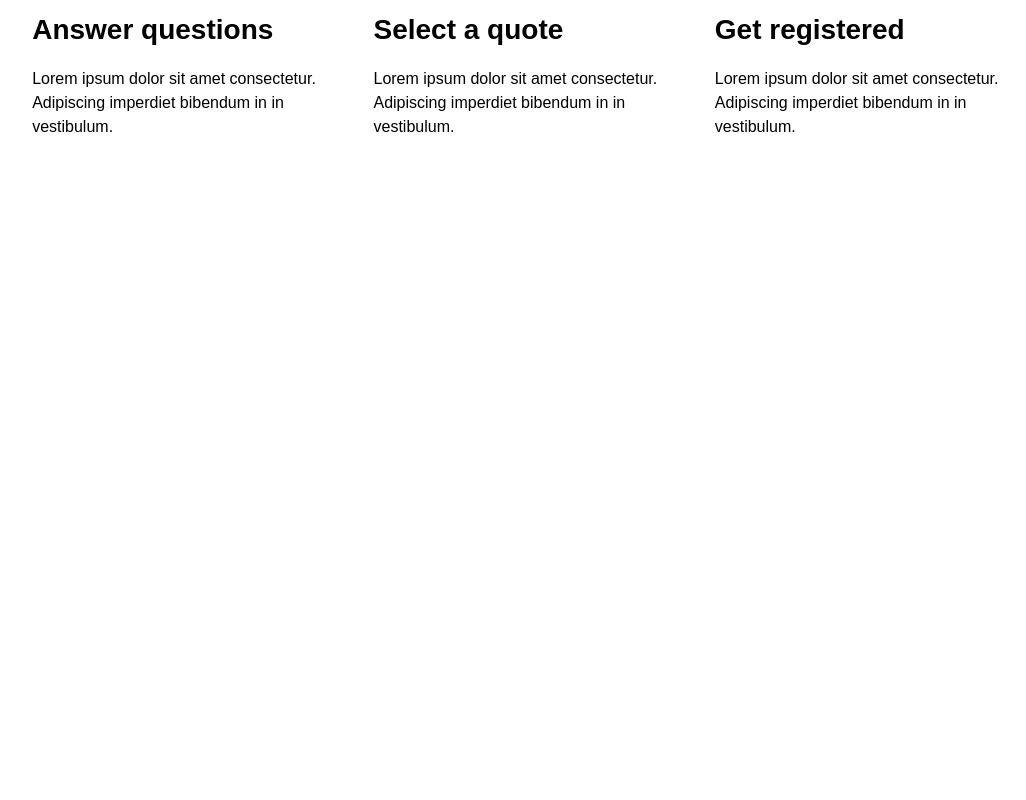
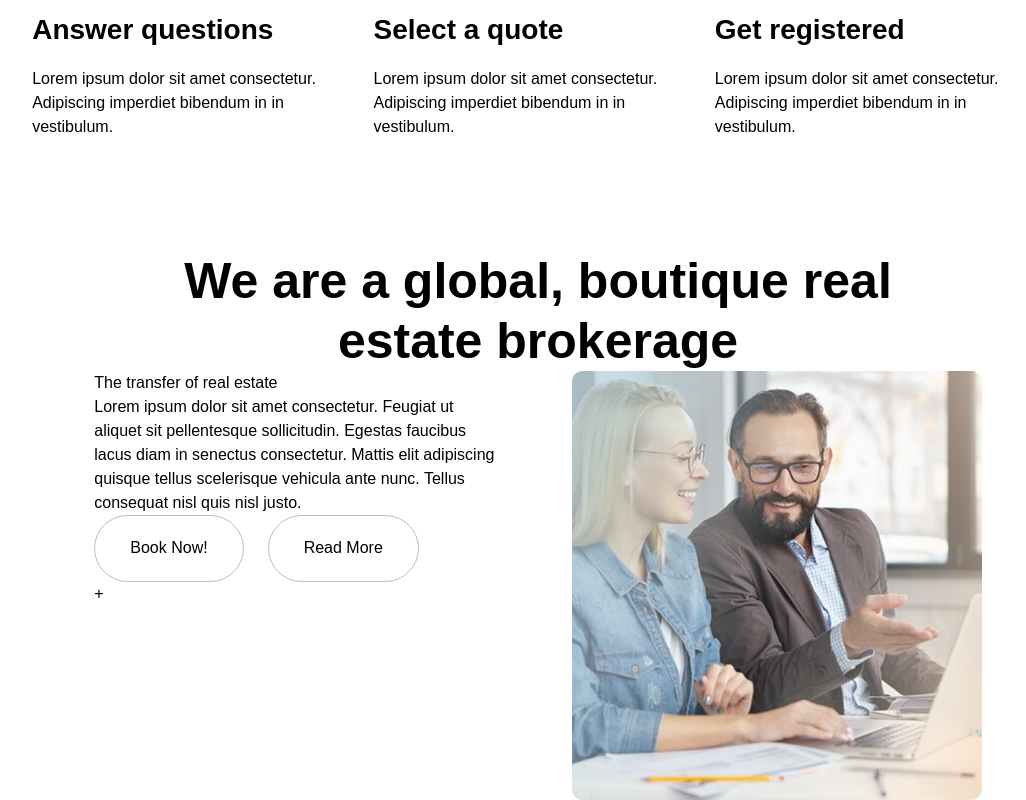
Before and after one commit to Md-Redwan/Build-Real-Estate, a React (Vite) app: page / in a window 1280 px wide. Shown: the part 1112-1912 px from the top of the page, without its empty margins (102-1128 px from the left). Before the commit the page ends 1251 px from the top, so only its background shows below. Built offline with nearby package versions, Linux system fonts and the light colour scheme.

Commit message:
About Us section is not completed yet

```diff
--- a/index.html
+++ b/index.html
@@ -4,7 +4,7 @@
     <meta charset="UTF-8" />
     <link rel="icon" type="image/svg+xml" href="/favicon.svg" />
     <meta name="viewport" content="width=device-width, initial-scale=1.0" />
-    <title>build</title>
+    <title>Real Estate Landing Page</title>
   </head>
   <body>
     <div id="root"></div>
--- a/src/App.jsx
+++ b/src/App.jsx
@@ -1,4 +1,5 @@
 import './App.css'
+import AboutUs from './components/AboutUs'
 import BasicInformation from './components/BasicInformation'
 import Hero from './components/Hero'
 import Navbar from './components/Navbar'
@@ -10,6 +11,7 @@ function App() {
     <Navbar/>
     <Hero/>
     <BasicInformation/>
+    <AboutUs/>
     </>
   )
 }
--- /dev/null
+++ b/src/components/AboutUs.jsx
@@ -0,0 +1,53 @@
+import React from "react";
+import aboutImg from "../assets/AboutUs-Sec-Img.png";
+// import "../components/CounterUp.js";
+const AboutUs = () => {
+  return (
+    <div className="mt-28">
+      <div className="container font-poppins">
+        <h2 className="font-semibold text-[35px] md:text-[40px] lg:text-[50px] w-auto lg:w-196.25 text-center m-auto leading-[120%]">
+          We are a global, boutique real estate brokerage
+        </h2>
+        <div className="flex justify-evenly">
+          <div className="w-[40%]">
+            <h3>The transfer of real estate</h3>
+            <p>
+              Lorem ipsum dolor sit amet consectetur. Feugiat ut aliquet sit
+              pellentesque sollicitudin. Egestas faucibus lacus diam in senectus
+              consectetur. Mattis elit adipiscing quisque tellus scelerisque
+              vehicula ante nunc. Tellus consequat nisl quis nisl justo.
+            </p>
+            <div className="flex gap-6 items-center">
+              <button className="py-[20.5px] px-8.75 rounded-[40px] text-black hover:text-white hover:bg-black border border-[#BEBEBE]">
+                Book Now!
+              </button>
+              <button className="py-[20.5px] px-8.75 rounded-[40px] text-black hover:text-white hover:bg-black border border-[#BEBEBE]">
+                Read More
+              </button>
+            </div>
+            <div>
+              <div class="items">
+                <h2>
+                  <span
+                    class="counter_up"
+                    data-number="500"
+                    data-speed="10000"
+                  ></span>{" "}
+                  +
+                </h2>
+                {/* <h3>Customers</h3> */}
+              </div>
+              <div></div>
+              <div></div>
+            </div>
+          </div>
+          <div className="w-[40%]">
+            <img src={aboutImg} alt="About Section Image" />
+          </div>
+        </div>
+      </div>
+    </div>
+  );
+};
+
+export default AboutUs;
--- /dev/null
+++ b/src/components/CounterUp.js
@@ -0,0 +1,17 @@
+import AboutUs from "./AboutUs";
+
+let counterup = document.querySelectorAll(".counter_up");
+let convert = Array.from(counterup);
+convert.map((counteritem) => {
+  let counter = 0;
+  function count() {
+    counter++;
+    counteritem.innerHTML = counter;
+    if (counter == counteritem.dataset.number) {
+      clearInterval(timing);
+    }
+  }
+  let timing = setInterval(() => {
+    count();
+  }, counteritem.dataset.speed/counter);
+});
```
Also changed, not shown: src/assets/AboutUs-Sec-Img.png (added).
